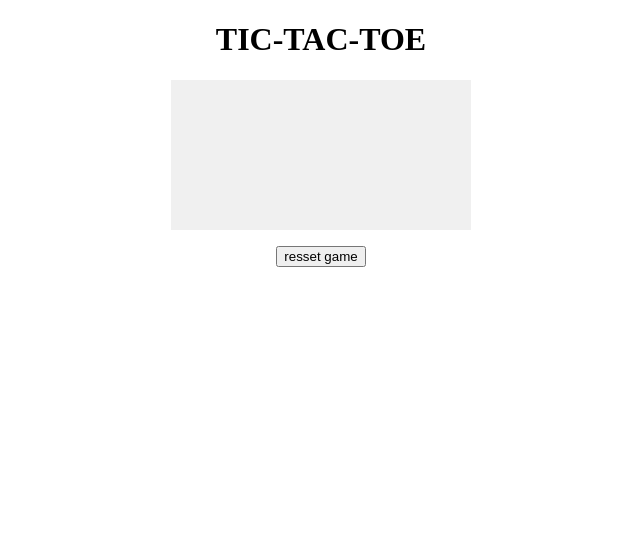
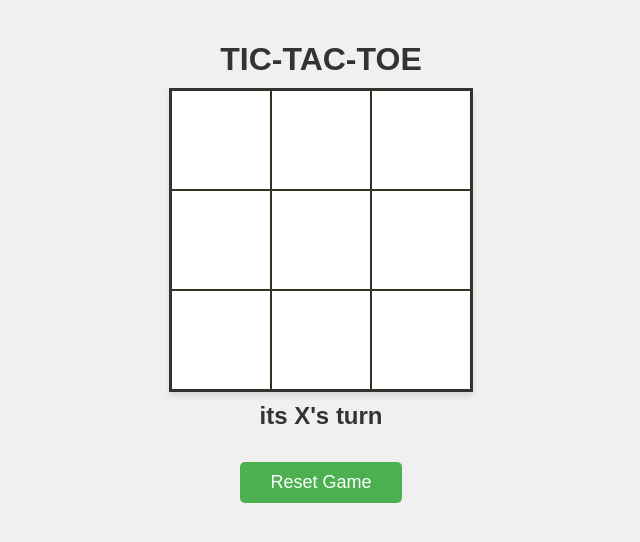
Before and after one commit to Sljivoa14/TIC-TAC-TOE, a plain HTML site: page SCRIPTS/Index.html in a window 1280 px wide. Shown: the whole page, without its empty margins (319-959 px from the left). Drawn offline with Linux system fonts and the light colour scheme.

Commit message:
pt 4 fixing errors and bugs

```diff
--- a/SCRIPTS/Index.html
+++ b/SCRIPTS/Index.html
@@ -1,4 +1,4 @@
-<!DOCTYPE html>
+<!--<!DOCTYPE html>
 <html lang="en">
 <head>
     <meta charset="UTF-8">
@@ -17,4 +17,66 @@
 <style>
      body { text-align: center; }
     canvas { background: #f0f0f0; display: block; margin: 0 auto; }
-</style>
+</style>-->
+
+<!DOCTYPE html>
+<html lang="en">
+<head>
+    <meta charset="UTF-8">
+    <meta name="viewport" content="width=device-width, initial-scale=1.0">
+    <title>Tic-Tac-Toe</title>
+    <style>
+        body {
+            text-align: center;
+            font-family: Arial, sans-serif;
+            background: #f0f0f0;
+            margin: 0;
+            padding: 20px;
+        }
+        h1 {
+            color: #333;
+            margin-bottom: 10px;
+        }
+        canvas {
+            background: white;
+            display: block;
+            margin: 10px auto;
+            border: 2px solid #333;
+            cursor: pointer;
+            box-shadow: 0 4px 6px rgba(0,0,0,0.1);
+        }
+        #status {
+            font-size: 24px;
+            font-weight: bold;
+            margin: 10px 0;
+            color: #333;
+            min-height: 40px;
+        }
+        #reset {
+            padding: 10px 30px;
+            font-size: 18px;
+            cursor: pointer;
+            background: #4CAF50;
+            color: white;
+            border: none;
+            border-radius: 5px;
+            transition: background 0.3s;
+            margin-top: 10px;
+        }
+        #reset:hover {
+            background: #45a049;
+        }
+        #reset:active {
+            transform: scale(0.95);
+        }
+    </style>
+</head>
+<body>
+    <h1>TIC-TAC-TOE</h1>
+    <canvas id="Canvas" width="300" height="300"></canvas>
+    <p id="status">It's X's turn</p>
+    <button id="reset">Reset Game</button>
+
+    <script src="script.js"></script>
+</body>
+</html>
--- a/SCRIPTS/script.js
+++ b/SCRIPTS/script.js
@@ -1,23 +1,31 @@
-const canvas = document.getElementById('canvas');
-const ctx = canvas.getConext('2d');
+// get refrence and connect all
+const canvas = document.getElementById('Canvas');
+const ctx = canvas.getContext('2d');
 const statusTxt = document.getElementById('status');
 const resetBtn = document.getElementById('reset');
 
+//create a 2D array to represent the game board
 let canvasBoard =[
     ["", "", ""],
     ["", "", ""],
     ["", "", ""]
 ]
 
+//set the canvas size and cellSize
+/*
 canvasBoard.width = 300;
-canvasBoard.height = 300;
+canvasBoard.height = 300;*/
 const cellSize = 100;
 
+//set the current player to X and gameOver to false bc the game didnt end and will be used later
 let currentPlayer = "X";
 let gameOver = false;
+
+//evntListeneers for click and reset button
 canvas.addEventListener('click', handleClick);
 resetBtn.addEventListener('click', resetGame);
 
+//function draw works in the following way: it clears the canvas, sets the line width and stroke style, then loops through each cell in the 3x3 grid to draw the grid lines and any X or O marks that have been placed. It uses the canvas context to draw rectangles for the grid and text for the player marks.
 function draw(){
     ctx.clearRect(0, 0, canvas.width, canvas.height);
     ctx.lineWidth = 2;
@@ -25,17 +33,18 @@ function draw(){
 
     for(let row = 0; row < 3; row++){
         for(let col = 0; col < 3; col++){
-            const x = row * cellSize;
-            const y = col * cellSize;
-            ctx.strokeRect(row, col, cellSize, cellSize);
+            const x = col * cellSize;
+            const y = row * cellSize;
+            ctx.strokeRect(x, y, cellSize, cellSize);
 
             const val = canvasBoard[row][col];
             if( val !== ""){
                 ctx.font = "70px arial";
-                ctx.textAlign = "centar";
+                ctx.textAlign = "center";
                 ctx.fillStyle = '#000';
                 ctx.textBaseline = 'middle';
-                ctx.fillText(canvasBoard[i][j], x + 30, y +70)};
+                ctx.fillText(val, x + cellSize/2, y + cellSize/2);
+            }
         }
     }
 }
@@ -45,12 +54,15 @@ function handleClick(event){
         return;
     }
 
-    const x = Math.floor(event.offsetX / cellSize);
-    const y = Math.floor(event.offsetY / cellSize);
+    const rect = canvas.getBoundingClientRect();
+    const x = Math.floor((event.clientX - rect.left)/ cellSize);
+    const y = Math.floor((event.clientY - rect.top) / cellSize);
 
-    if(y < 2 || y > 2 || x < 2 || x > 2){
+    // FIXED: Check if click is within bounds
+    if (x < 0 || x > 2 || y < 0 || y > 2) {
         return;
     }
+
     if(canvasBoard[y][x] !== ""){
         return;
     }
@@ -72,50 +84,71 @@ function handleClick(event){
     }
 
     currentPlayer = currentPlayer === 'X' ? 'O' : 'X';
-    statusText.textContent = `Player ${currentPlayer}'s turn`;
+    statusTxt.textContent = `Player ${currentPlayer}'s turn`;
 
 
 }
 
 function checkWinner(){
     const diffCombos = [
+        //rows
         [[0, 0], [0, 1], [0, 2]],
         [[1, 0], [1, 1], [1, 2]],
         [[2, 0], [2, 1], [2, 2]],
+        //columns
         [[0, 0], [1, 0], [2, 0]],
         [[0, 1], [1, 1], [2, 1]],
         [[0, 2], [1, 2], [2, 2]],
+        //diagonals
         [[0, 0], [1, 1], [2, 2]],
         [[0, 2], [1, 1], [2, 0]]
     ];
     for (const combo of diffCombos){
         const [a, b, c] = combo;
         if (
-            canvasBoard[a[0]][a[1]] === currentPlayer &&
+            canvasBoard[a[0]][a[1]] === "" &&
             canvasBoard[b[0]][b[1]] === currentPlayer &&
             canvasBoard[c[0]][c[1]] === currentPlayer
         ) {
-            return currentPlayer;
+
+            /*const valA = canvasBoard[a[0]][a[1]];
+            const valB = canvasBoard[b[0]][b[1]];
+            const valC = canvasBoard[c[0]][c[1]];
+
+        if (valA !== "" && valA === valB && valA === valC) {
+            return valA;  // Return the winner (X or O)
+        }*/
+            return canvasBoard[a[0]][a[1]];  // Return the winner (X or O)
         }
     }
+    return null; // no winner
 
 }
 
 function isBoardFull(){
-    return canvasBoard.every(row => row.every(cell => cell !== ''));
+    // FIXED: Check all cells in the 2D array
+    for(let i = 0; i < 3; i++){
+        for(let j = 0; j < 3; j ++){
+            if(canvasBoard[i][j]===""){
+                return false;
+            }
+        }
+    }
+    return true;
 }
 function resetGame(){
     canvasBoard = [
         ["", "", ""],
         ["", "", ""],
         ["", "", ""]
-
     ]
     currentPlayer = "X";
     gameOver = false;
     statusTxt.textContent = `its ${currentPlayer}'s turn`;
     draw();
 }
+
+//initialize game
 statusTxt.textContent = `its ${currentPlayer}'s turn`;
 draw();
 
```
Lines whose indentation alone changed are shown as unchanged.
